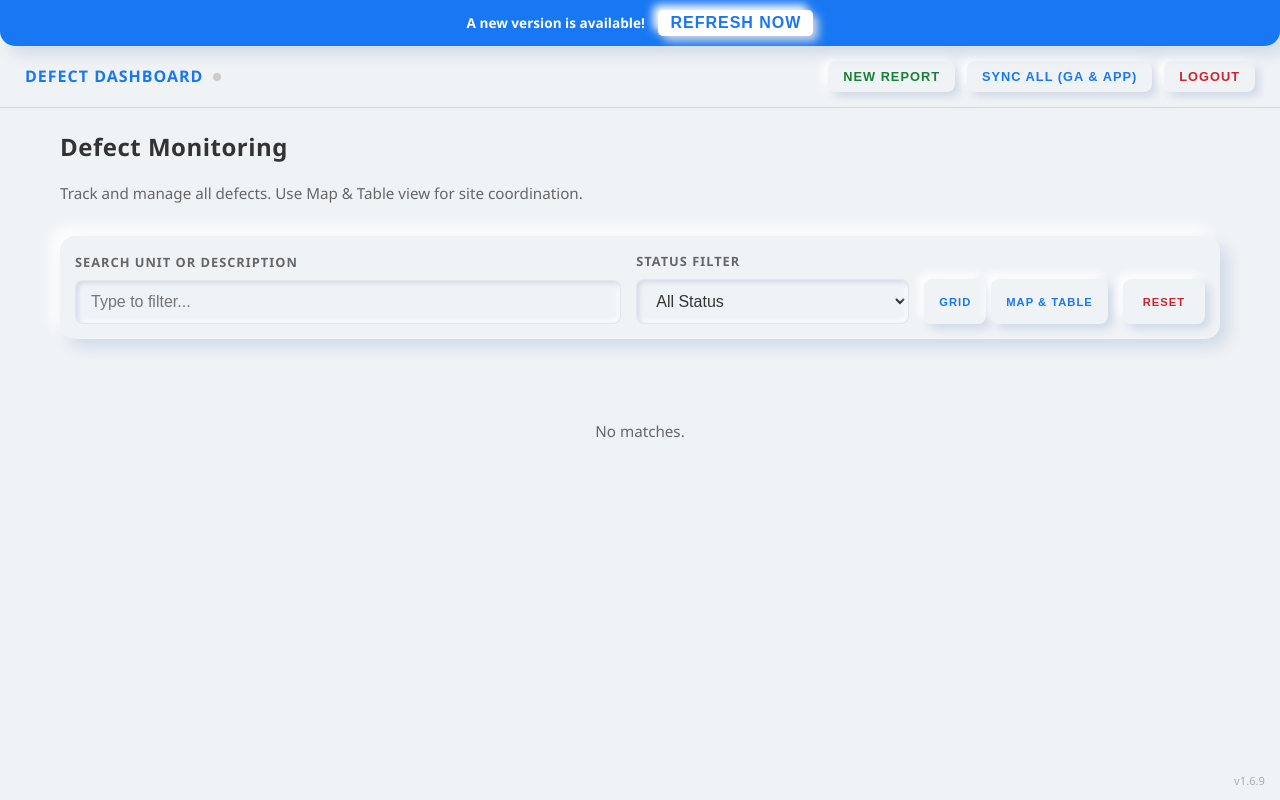
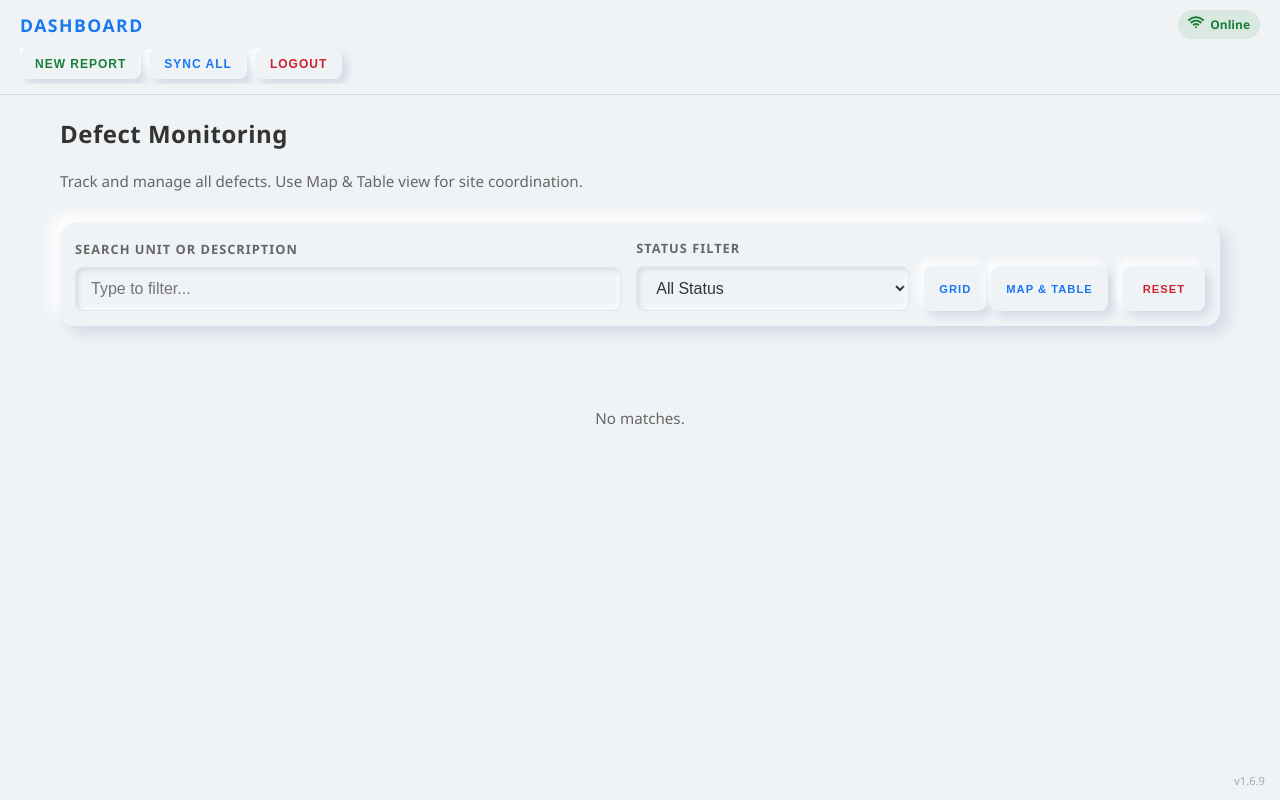
Before and after one commit to TRIN-000425/PRJ-FO-AG-BE, a plain HTML site: page home.html in a window 1280 px wide. Drawn offline with nearby package versions, Linux system fonts and the light colour scheme; sample sign-in values are in the browser's storage.

Commit message:
feat: two-row header and dynamic connectivity status icons (v1.7.0)

```diff
--- a/app.js
+++ b/app.js
@@ -7,7 +7,7 @@ document.addEventListener('DOMContentLoaded', () => {
     const passwordGroup = document.getElementById('password-group');
     const otpInput = document.getElementById('otp');
     const changeUsernameLink = document.getElementById('change-username-link');
-    const APP_VERSION = "1.6.9";
+    const APP_VERSION = "1.7.0";
 
     // GA_BACKEND_URL is defined in config.js
 
--- a/home-logic.js
+++ b/home-logic.js
@@ -3,7 +3,7 @@ let currentUpdatingDefect = null;
 let updatedDonePhotoBase64 = null;
 let isSyncing = false;
 let currentView = 'grid';
-const APP_VERSION = "1.6.8";
+const APP_VERSION = "1.7.0";
 
 window.allRenderedDefects = {};
 
@@ -293,9 +293,31 @@ document.addEventListener('DOMContentLoaded', async () => {
     }
 
     function updateSyncUI(status) {
-        if (!syncIndicator) return;
-        const colors = { syncing: '#1877f2', online: '#1a7f37', offline: '#cf222e' };
-        syncIndicator.style.background = colors[status] || '#ccc';
+        const container = document.getElementById('connection-status');
+        const iconEl = document.getElementById('status-icon');
+        const textEl = document.getElementById('status-text');
+        if (!container || !iconEl || !textEl) return;
+
+        const onlineIcon = `<svg width="16" height="16" viewBox="0 0 24 24" fill="none" stroke="currentColor" stroke-width="3" stroke-linecap="round" stroke-linejoin="round"><path d="M5 12.55a11 11 0 0 1 14.08 0"></path><path d="M1.42 9a16 16 0 0 1 21.16 0"></path><path d="M8.53 16.11a6 6 0 0 1 6.95 0"></path><line x1="12" y1="20" x2="12.01" y2="20"></line></svg>`;
+        const offlineIcon = `<svg width="16" height="16" viewBox="0 0 24 24" fill="none" stroke="currentColor" stroke-width="3" stroke-linecap="round" stroke-linejoin="round"><line x1="1" y1="1" x2="23" y2="23"></line><path d="M16.72 11.06A10.94 10.94 0 0 1 19 12.55"></path><path d="M5 12.55a10.94 10.94 0 0 1 5.17-2.39"></path><path d="M10.71 5.05A16 16 0 0 1 22.58 9"></path><path d="M1.42 9a15.91 15.91 0 0 1 4.7-2.88"></path><path d="M8.53 16.11a6 6 0 0 1 6.95 0"></path><line x1="12" y1="20" x2="12.01" y2="20"></line></svg>`;
+
+        container.className = 'status-container';
+        if (status === 'syncing') {
+            container.classList.add('status-syncing');
+            textEl.textContent = 'Syncing...';
+            iconEl.innerHTML = onlineIcon;
+            container.style.animation = 'pulse 1.5s infinite';
+        } else if (status === 'online') {
+            container.classList.add('status-online');
+            textEl.textContent = 'Online';
+            iconEl.innerHTML = onlineIcon;
+            container.style.animation = 'none';
+        } else {
+            container.classList.add('status-offline');
+            textEl.textContent = 'Offline';
+            iconEl.innerHTML = offlineIcon;
+            container.style.animation = 'none';
+        }
     }
 
     searchInput.oninput = applyFilters;
--- a/home.html
+++ b/home.html
@@ -21,15 +21,20 @@
     </div>
 
     <header>
-        <div style="display: flex; align-items: center; gap: 10px;">
-            <span>Defect Dashboard</span>
-            <div id="sync-indicator" style="width: 8px; height: 8px; border-radius: 50%; background: #ccc;" title="Sync Status"></div>
+        <div class="header-row-1">
+            <span class="page-title">Dashboard</span>
+            <div id="connection-status" class="status-container status-online" title="Connection Status">
+                <span id="status-icon">
+                    <svg width="16" height="16" viewBox="0 0 24 24" fill="none" stroke="currentColor" stroke-width="3" stroke-linecap="round" stroke-linejoin="round"><path d="M5 12.55a11 11 0 0 1 14.08 0"></path><path d="M1.42 9a16 16 0 0 1 21.16 0"></path><path d="M8.53 16.11a6 6 0 0 1 6.95 0"></path><line x1="12" y1="20" x2="12.01" y2="20"></line></svg>
+                </span>
+                <span id="status-text">Online</span>
+            </div>
         </div>
-        <div style="display: flex; gap: 12px;">
-            <button id="admin-btn" class="primary" style="width: auto; padding: 8px 15px; font-size: 0.8rem; display: none;">Project Setup</button>
-            <button id="new-report-btn" class="success" style="width: auto; padding: 8px 15px; font-size: 0.8rem;">New Report</button>
-            <button id="sync-btn" class="primary" style="width: auto; padding: 8px 15px; font-size: 0.8rem;" title="Sync data to GA and check for app updates">Sync All (GA & App)</button>
-            <button id="logout-btn" class="danger" style="width: auto; padding: 8px 15px; font-size: 0.8rem;">Logout</button>
+        <div class="header-row-2">
+            <button id="new-report-btn" class="success" style="width: auto; padding: 8px 15px; font-size: 0.75rem;">New Report</button>
+            <button id="sync-btn" class="primary" style="width: auto; padding: 8px 15px; font-size: 0.75rem;" title="Sync data to GA and check for app updates">Sync All</button>
+            <button id="admin-btn" class="primary" style="width: auto; padding: 8px 15px; font-size: 0.75rem; display: none;">Setup</button>
+            <button id="logout-btn" class="danger" style="width: auto; padding: 8px 15px; font-size: 0.75rem;">Logout</button>
         </div>
     </header>
 
--- a/style.css
+++ b/style.css
@@ -68,23 +68,71 @@ body.login-page {
 
 /* Header & Navigation */
 header {
-    padding: 15px 25px;
-    background: rgba(240, 243, 246, 0.8);
+    padding: 10px 20px;
+    background: rgba(240, 243, 246, 0.95);
     backdrop-filter: blur(10px);
     border-bottom: 1px solid var(--shadow-dark);
     display: flex;
+    flex-direction: column;
+    gap: 10px;
+    position: sticky;
+    top: 0;
+    z-index: 1000;
+}
+
+.header-row-1 {
+    display: flex;
     justify-content: space-between;
     align-items: center;
-    position: sticky;
-    top: 0;
-    z-index: 100;
+    width: 100%;
 }
 
-header span {
-    font-weight: 700;
-    letter-spacing: 1px;
+.header-row-2 {
+    display: flex;
+    justify-content: flex-start;
+    align-items: center;
+    gap: 8px;
+    width: 100%;
+    overflow-x: auto;
+    padding-bottom: 5px;
+    scrollbar-width: none;
+}
+
+.header-row-2::-webkit-scrollbar {
+    display: none;
+}
+
+header span.page-title {
+    font-weight: 800;
+    font-size: 1.1rem;
+    letter-spacing: 1.5px;
     color: var(--accent-color);
     text-transform: uppercase;
+}
+
+.status-container {
+    display: flex;
+    align-items: center;
+    gap: 6px;
+    padding: 4px 10px;
+    border-radius: 20px;
+    font-size: 0.75rem;
+    font-weight: 700;
+}
+
+.status-online {
+    background: rgba(26, 127, 55, 0.1);
+    color: #1a7f37;
+}
+
+.status-offline {
+    background: rgba(207, 34, 46, 0.1);
+    color: #cf222e;
+}
+
+.status-syncing {
+    background: rgba(24, 119, 242, 0.1);
+    color: #1877f2;
 }
 
 /* Typography */
--- a/sw.js
+++ b/sw.js
@@ -1,4 +1,4 @@
-const CACHE_NAME = 'pwa-defect-v37';
+const CACHE_NAME = 'pwa-defect-v38';
 const STATIC_ASSETS = [
   './',
   './index.html',
--- a/version.json
+++ b/version.json
@@ -1,4 +1,4 @@
 {
-  "version": "1.6.9",
-  "sw": "37"
+  "version": "1.7.0",
+  "sw": "38"
 }
```
Also changed, not shown: defect-logic.js (+26 -5 lines), defect.html (+13 -8 lines).
